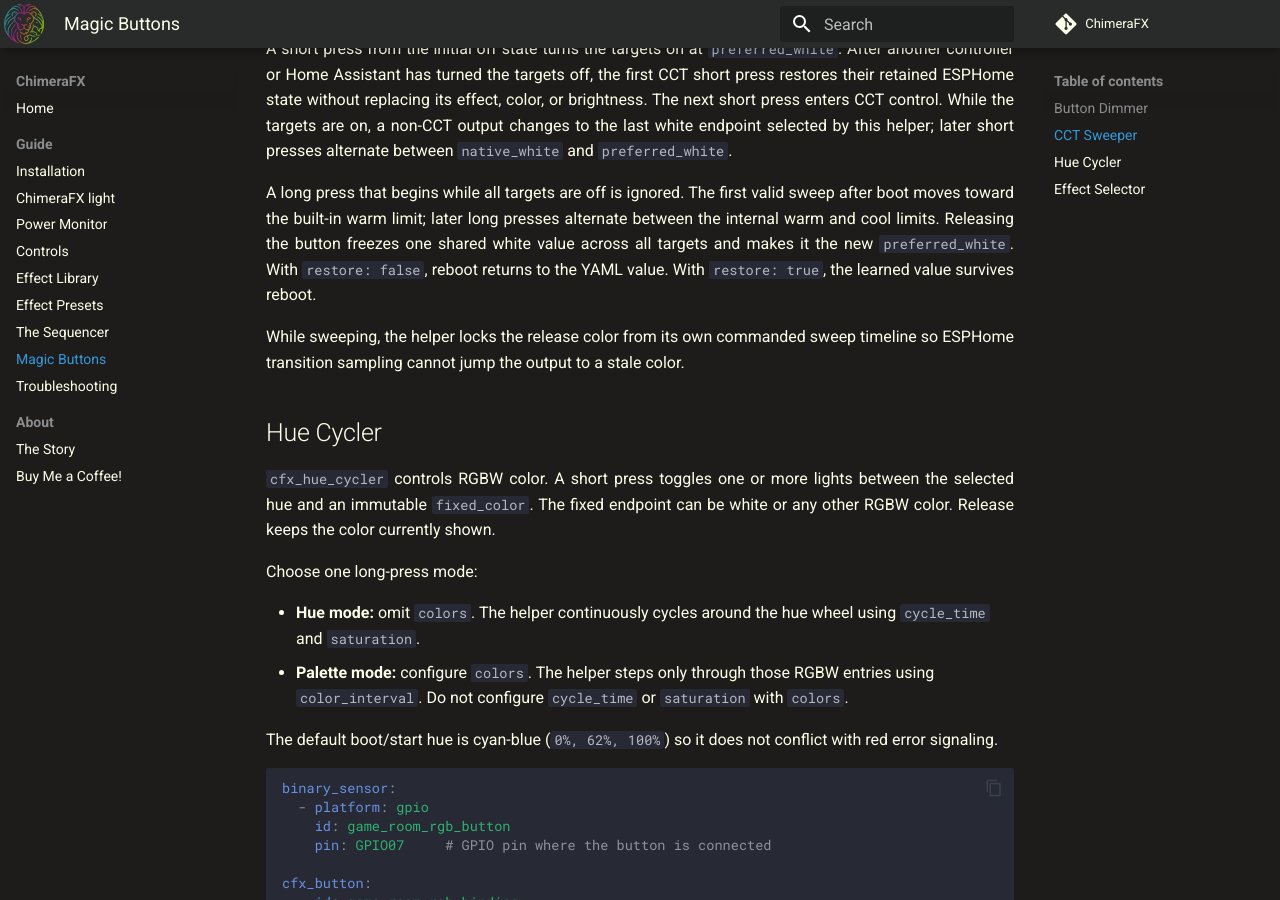
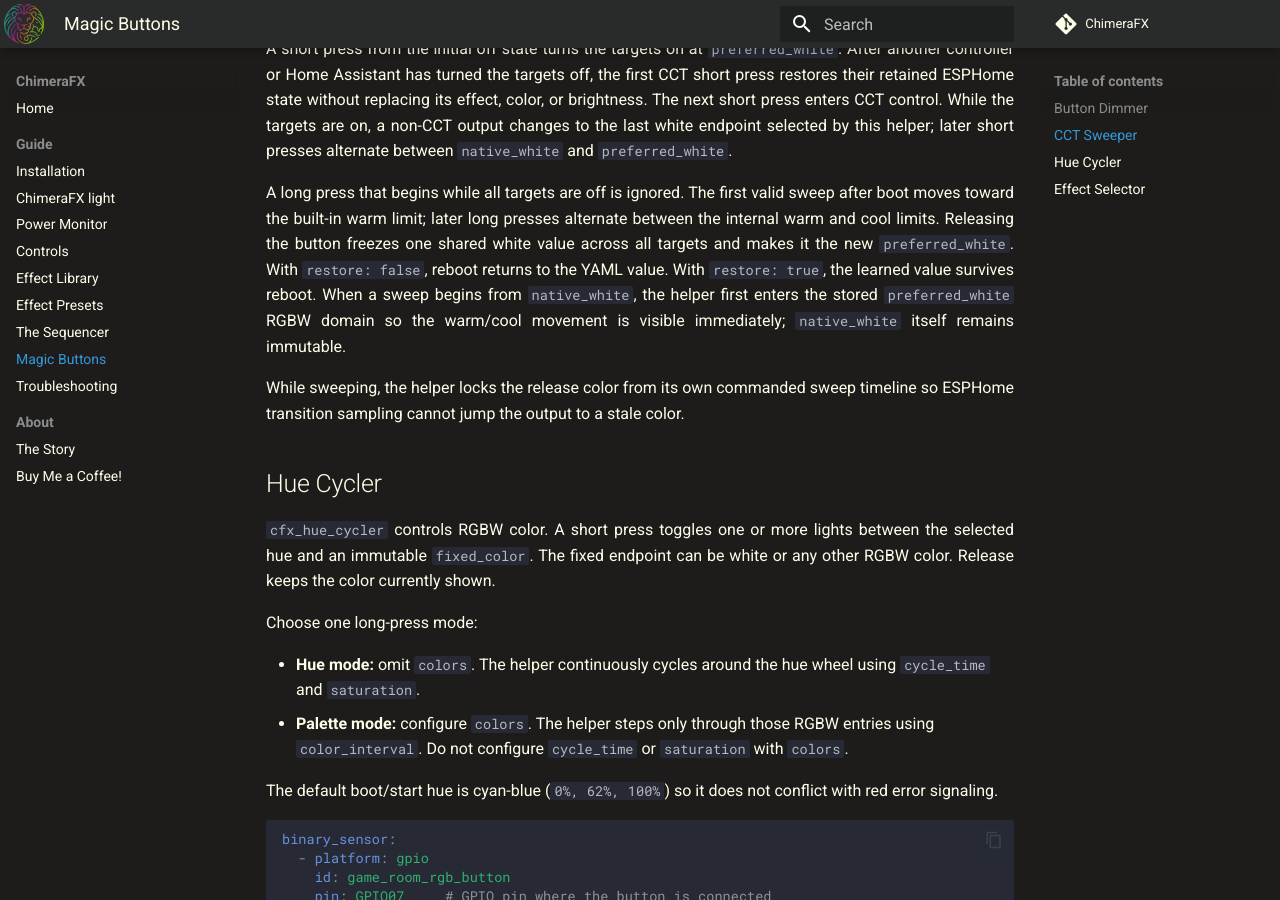
Before and after one commit to effelle/ChimeraFX, an MkDocs documentation site: the page built from docs/cfx_magic_buttons.md, in a window 1280 px wide and 900 px high, scrolled down 2904 px. Built offline with MkDocs 1.6.1 and Material for MkDocs 9.7.7, drawn with Linux system fonts in a browser that asks for light colours; comment, search, counter and statistics services are not loaded.

Commit message:
Make native white CCT sweeps visible

```diff
--- a/docs/cfx_magic_buttons.md
+++ b/docs/cfx_magic_buttons.md
@@ -150,7 +150,9 @@ sweep after boot moves toward the built-in warm limit; later long presses
 alternate between the internal warm and cool limits. Releasing the button freezes one shared white value
 across all targets and makes it the new `preferred_white`. With `restore:
 false`, reboot returns to the YAML value. With `restore: true`, the learned
-value survives reboot.
+value survives reboot. When a sweep begins from `native_white`, the helper first
+enters the stored `preferred_white` RGBW domain so the warm/cool movement is
+visible immediately; `native_white` itself remains immutable.
 
 While sweeping, the helper locks the release color from its own commanded sweep
 timeline so ESPHome transition sampling cannot jump the output to a stale color.
```
Also changed, not shown: 2 other files.
